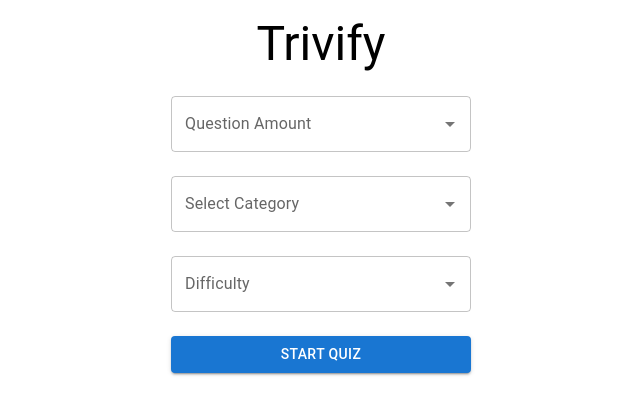
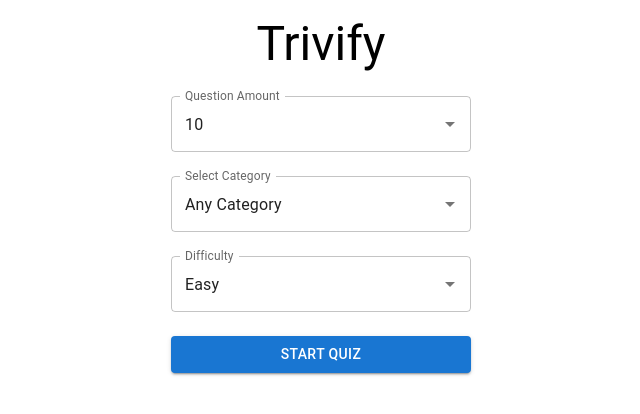
Before and after one commit to haoyiwu-1/Trivify, a React (Vite) app: page / in a window 1280 px wide. Shown: the top 414 px of the page, without its empty margins (319-959 px from the left). Built offline with nearby package versions, Linux system fonts and the light colour scheme.

Commit message:
Add React Hook Form integration with validation for quiz form inputs

```diff
--- a/package.json
+++ b/package.json
@@ -18,7 +18,8 @@
     "@emotion/styled": "^11.14.0",
     "@mui/material": "^6.3.1",
     "react": "^18.3.1",
-    "react-dom": "^18.3.1"
+    "react-dom": "^18.3.1",
+    "react-hook-form": "^7.54.2"
   },
   "devDependencies": {
     "@eslint/js": "^9.17.0",
--- a/src/Menu.jsx
+++ b/src/Menu.jsx
@@ -6,9 +6,12 @@ import {
   TextField,
   Button,
 } from "@mui/material";
+import { useForm, Controller } from "react-hook-form";
 
 function Menu() {
-  const questionCountArray = [...Array(50).keys()].map((i) => i + 1);
+  const questionCountArray = [...Array(50).keys()].map((i) =>
+    (i + 1).toString()
+  );
   const categories = [
     "Any Category",
     "General Knowledge",
@@ -38,11 +41,28 @@ function Menu() {
   ];
   const difficulties = ["Easy", "Medium", "Hard"];
 
+  const {
+    handleSubmit,
+    control,
+    formState: { errors },
+  } = useForm({
+    defaultValues: {
+      questionAmount: 10,
+      Category: "Any Category",
+      Difficulty: "Easy",
+    },
+  });
+
+  const onSubmit = (data) => {
+    console.log(data);
+  };
+
   return (
     <Container>
       <Typography variant="h3" sx={{ textAlign: "center", pt: 2 }}>
         Trivify
       </Typography>
+      <form onSubmit={handleSubmit(onSubmit)}>
         <Box
           display="flex"
           flexDirection="column"
@@ -51,29 +71,77 @@ function Menu() {
           alignSelf="center"
           sx={{ py: 3, gap: 3 }}
         >
+          <Controller
+            name="questionAmount"
+            control={control}
+            rules={{ required: "Choose between 1 and 50 questions." }}
+            render={({ field }) => (
               <Autocomplete
                 sx={{ width: 300 }}
+                {...field}
                 options={questionCountArray}
+                getOptionLabel={(option) => option.toString()}
                 renderInput={(params) => (
-            <TextField {...params} label="Question Amount" />
+                  <TextField
+                    {...params}
+                    label="Question Amount"
+                    error={!!errors.questionAmount}
+                    helperText={errors.questionAmount?.message}
+                  />
+                )}
+                onChange={(_, value) => field.onChange(value)}
+              />
             )}
           />
+
+          <Controller
+            name="Category"
+            control={control}
+            rules={{ required: "You must pick a category." }}
+            render={({ field }) => (
               <Autocomplete
                 sx={{ width: 300 }}
+                {...field}
                 options={categories}
                 renderInput={(params) => (
-            <TextField {...params} label="Select Category" />
+                  <TextField
+                    {...params}
+                    label="Select Category"
+                    error={!!errors.Category}
+                    helperText={errors.Category?.message}
+                  />
+                )}
+                onChange={(_, value) => field.onChange(value)}
+              />
             )}
           />
+
+          <Controller
+            name="Difficulty"
+            control={control}
+            rules={{ required: "You must select a difficulty." }}
+            render={({ field }) => (
               <Autocomplete
                 sx={{ width: 300 }}
+                {...field}
                 options={difficulties}
-          renderInput={(params) => <TextField {...params} label="Difficulty" />}
+                renderInput={(params) => (
+                  <TextField
+                    {...params}
+                    label="Difficulty"
+                    error={!!errors.Difficulty}
+                    helperText={errors.Difficulty?.message}
                   />
-        <Button variant="contained" sx={{ width: 300 }}>
+                )}
+                onChange={(_, value) => field.onChange(value)}
+              />
+            )}
+          />
+          <Button variant="contained" sx={{ width: 300 }} type="submit">
             Start Quiz
           </Button>
         </Box>
+      </form>
     </Container>
   );
 }
```
Also changed, not shown: 1 other file (tests, documents, lock files or other folders). Lines whose indentation alone changed are shown as unchanged.
